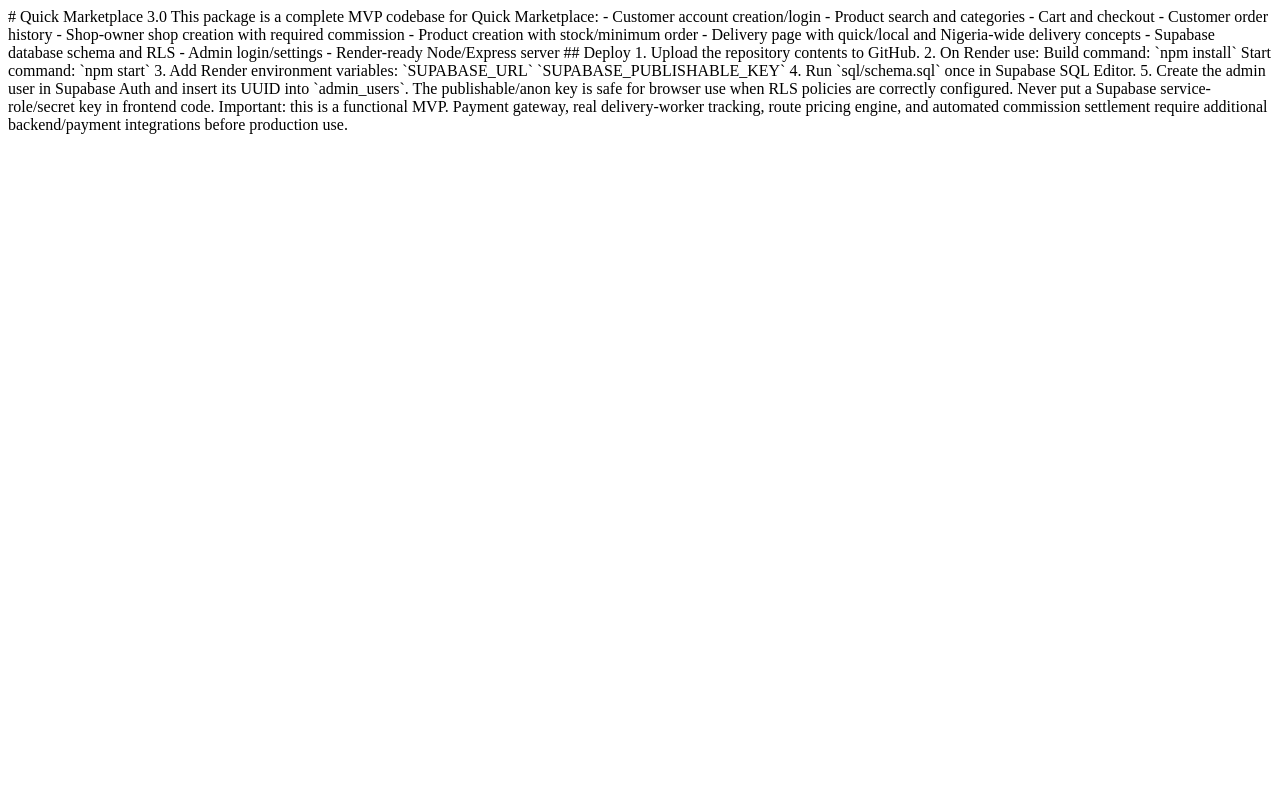
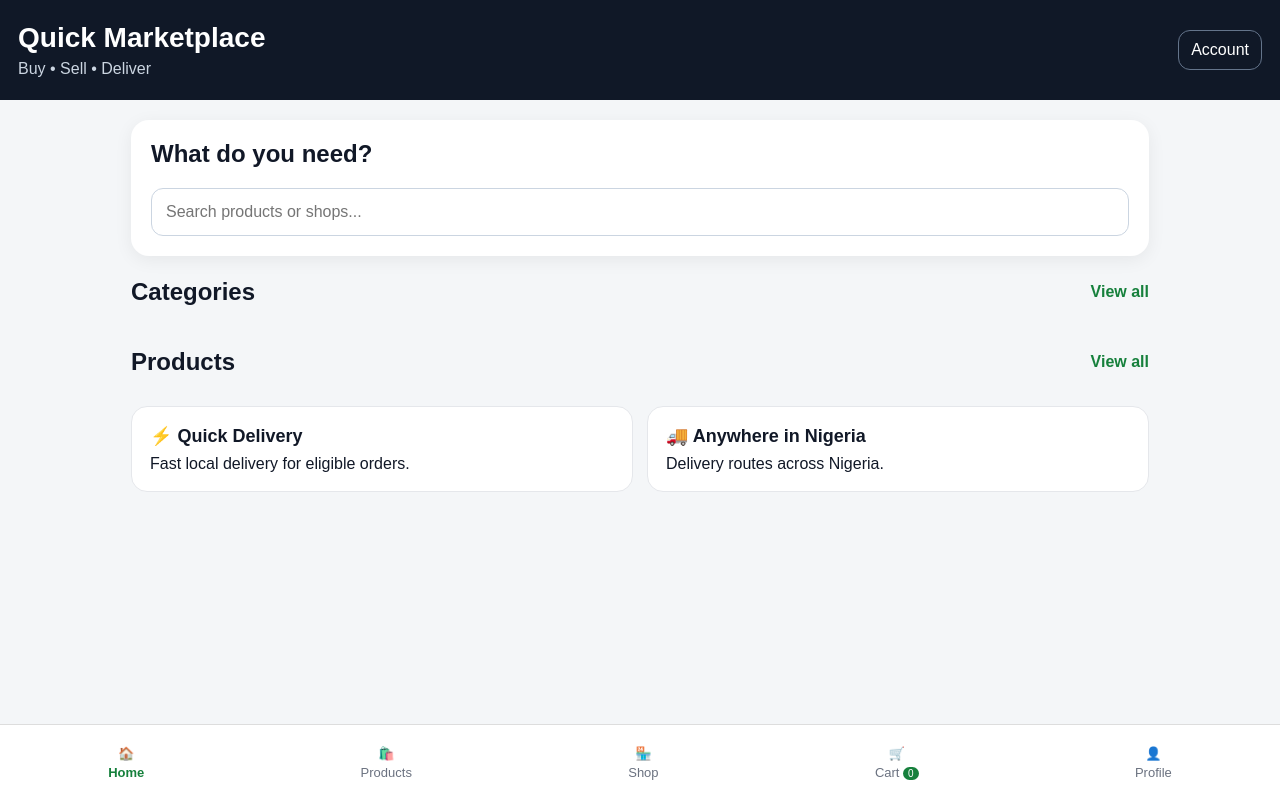
Before and after one commit to abubakargoni939-eng/quick-marketplace, a website: page public/index.html in a window 1280 px wide. Drawn offline with nearby package versions, Linux system fonts and the light colour scheme; files that its build step writes are made by us from their sources.

Commit message:
Revise index.html for Quick Marketplace layout
Updated the HTML structure and content for the Quick Marketplace landing page, including meta tags, header, main sections, and navigation.

```diff
--- a/public/index.html
+++ b/public/index.html
@@ -1,28 +1,148 @@
-# Quick Marketplace 3.0
+<!DOCTYPE html>
+<html lang="en">
+<head>
+  <meta charset="UTF-8">
 
-This package is a complete MVP codebase for Quick Marketplace:
-- Customer account creation/login
-- Product search and categories
-- Cart and checkout
-- Customer order history
-- Shop-owner shop creation with required commission
-- Product creation with stock/minimum order
-- Delivery page with quick/local and Nigeria-wide delivery concepts
-- Supabase database schema and RLS
-- Admin login/settings
-- Render-ready Node/Express server
+  <meta
+    name="viewport"
+    content="width=device-width, initial-scale=1.0"
+  >
 
-## Deploy
-1. Upload the repository contents to GitHub.
-2. On Render use:
-   Build command: `npm install`
-   Start command: `npm start`
-3. Add Render environment variables:
-   `SUPABASE_URL`
-   `SUPABASE_PUBLISHABLE_KEY`
-4. Run `sql/schema.sql` once in Supabase SQL Editor.
-5. Create the admin user in Supabase Auth and insert its UUID into `admin_users`.
+  <title>Quick Marketplace</title>
 
-The publishable/anon key is safe for browser use when RLS policies are correctly configured. Never put a Supabase service-role/secret key in frontend code.
+  <link rel="stylesheet" href="style.css">
 
-Important: this is a functional MVP. Payment gateway, real delivery-worker tracking, route pricing engine, and automated commission settlement require additional backend/payment integrations before production use.
+  <script src="https://cdn.jsdelivr.net/npm/@supabase/supabase-js@2"></script>
+  <script src="config.js"></script>
+</head>
+
+<body>
+
+  <!-- HEADER -->
+  <header class="top">
+    <div>
+      <h1>Quick Marketplace</h1>
+      <p>Buy • Sell • Deliver</p>
+    </div>
+
+    <a href="auth.html" class="account">
+      Account
+    </a>
+  </header>
+
+
+  <main class="wrap">
+
+    <!-- SEARCH -->
+    <section class="hero">
+      <h2>What do you need?</h2>
+
+      <input
+        id="search"
+        type="search"
+        placeholder="Search products or shops..."
+      >
+    </section>
+
+
+    <!-- CATEGORIES -->
+    <section>
+
+      <div class="section-head">
+        <h2>Categories</h2>
+
+        <a href="products.html">
+          View all
+        </a>
+      </div>
+
+      <div id="categories" class="categories"></div>
+
+    </section>
+
+
+    <!-- PRODUCTS -->
+    <section>
+
+      <div class="section-head">
+        <h2>Products</h2>
+
+        <a href="products.html">
+          View all
+        </a>
+      </div>
+
+      <div id="products" class="grid"></div>
+
+    </section>
+
+
+    <!-- DELIVERY -->
+    <section class="delivery-grid">
+
+      <a href="delivery.html" class="feature">
+        <b>⚡ Quick Delivery</b>
+
+        <span>
+          Fast local delivery for eligible orders.
+        </span>
+      </a>
+
+
+      <a href="delivery.html" class="feature">
+        <b>🚚 Anywhere in Nigeria</b>
+
+        <span>
+          Delivery routes across Nigeria.
+        </span>
+      </a>
+
+    </section>
+
+  </main>
+
+
+  <!-- BOTTOM NAVIGATION -->
+  <nav class="bottom">
+
+    <a href="index.html" class="active">
+      🏠
+      <span>Home</span>
+    </a>
+
+
+    <a href="products.html">
+      🛍️
+      <span>Products</span>
+    </a>
+
+
+    <a href="shop.html">
+      🏪
+      <span>Shop</span>
+    </a>
+
+
+    <a href="cart.html">
+      🛒
+      <span>
+        Cart
+        <i id="cartCount">0</i>
+      </span>
+    </a>
+
+
+    <a href="profile.html">
+      👤
+      <span>Profile</span>
+    </a>
+
+  </nav>
+
+
+  <!-- JAVASCRIPT -->
+  <script src="common.js"></script>
+  <script src="app.js"></script>
+
+</body>
+</html>
```
